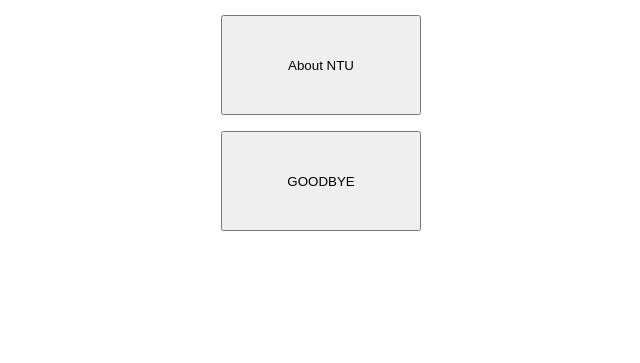
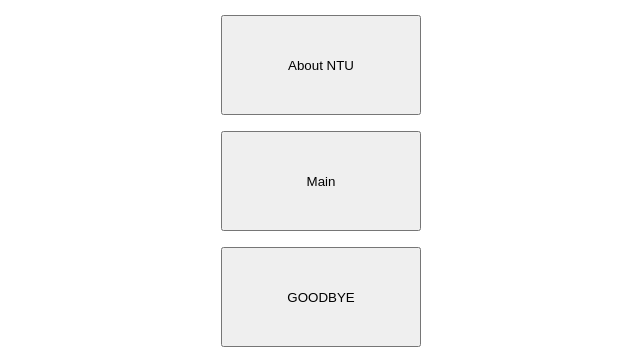
Before and after one commit to Lllxy11/1911, a Flask app: page /image_ntu in a window 1280 px wide. Shown: the part 999-1362 px from the top of the page, without its empty margins (103-743 px from the left). Before the commit the page ends 1230 px from the top, so only its background shows below. Run offline with Flask 3, Linux system fonts and the light colour scheme.

Commit message:
Update image_ntu.html

```diff
--- a/templates/image_ntu.html
+++ b/templates/image_ntu.html
@@ -16,6 +16,9 @@
     <form action="/about_ntu"method="post">
         <input type = "submit"value="About NTU"style="width:200px;height:100px;">
     </form>
+    <form action="/main"method="post">
+      <input type="submit"value="Main"style="width:200px;height:100px;">
+    </form>
     <form action="/end"method="post">
       <input type = "submit"value="GOODBYE"style="width:200px;height:100px;">
      </form>
```
